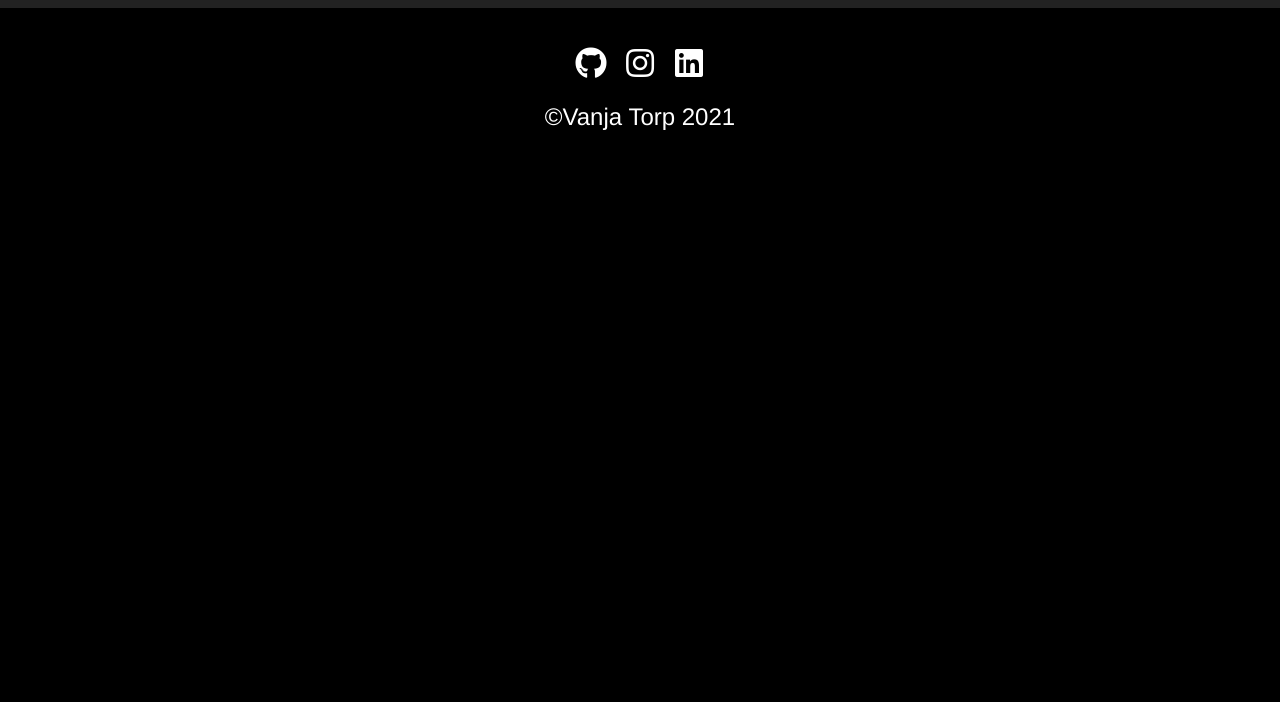
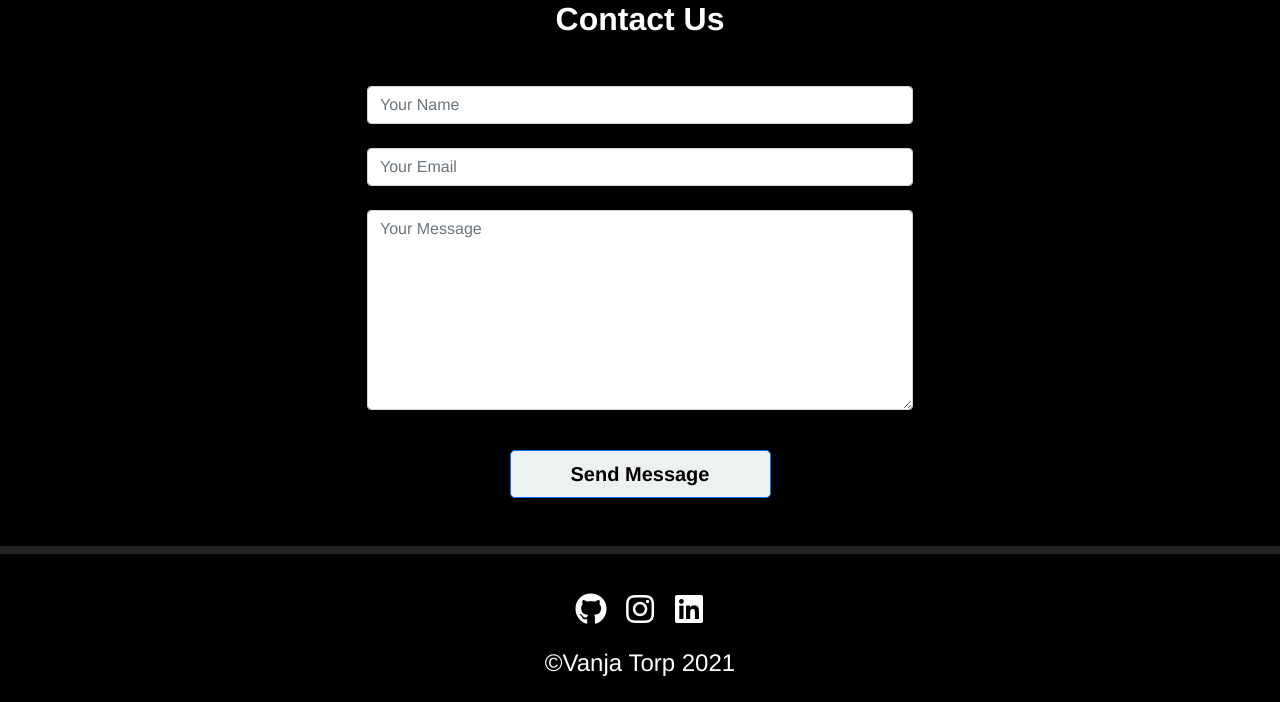
Before and after one commit to VTwin90/VGAME, a Flask app: page /contact in a window 1280 px wide. Shown: the part 162-864 px from the top of the page. Before the commit the page ends 292 px from the top, so only its background shows below. Run offline with Flask 2, Linux system fonts and the light colour scheme; some libraries are stand-ins or nearby versions.

Commit message:
add contact to nav base.html & layout to contact.html

```diff
--- a/templates/base.html
+++ b/templates/base.html
@@ -66,7 +66,7 @@
                         </a>
                     </li>
                     <li class="nav-item">
-                        <a class=" nav-link" href="">
+                        <a class=" nav-link" href="{{ url_for('contact', username=session['user']) }}">
                             Contact
                         </a>
                     </li>
--- a/templates/contact.html
+++ b/templates/contact.html
@@ -2,6 +2,28 @@
 {% block content %}
 
  <!--Contact Form-->
+ <div class="container">
+    <div class="row">
+        <h1 class="text-center mb-5">Contact Us</h1>
+        <div class="col-sm-12 col-md-6 mx-auto">
+            <form id="contactForm" onsubmit="return sendMail(this);">
+                <input type="text" name="name" class="form-control form-validation mb-4"
+                    id="fullname" placeholder="Your Name" required />
+                <input type="email" name="emailaddress" class="form-control form-validation mb-4"
+                    id="emailaddress" placeholder="Your Email" required />
+                <textarea style="height: 200px" name="message" class="form-control form-validation
+                    mb-4" id="message" placeholder="Your Message" required></textarea>
+                <div class="row">
+                    <div class="col-sm-12 col-md-6 mx-auto">
+                        <button class="w-100 mt-3 btn btn-lg btn-primary mb-5" type="submit">
+                            Send Message
+                        </button>
+                    </div>
+                </div>
+            </form>
+        </div>
+     </div>
+</div>
 
 {% endblock %}
 
```
